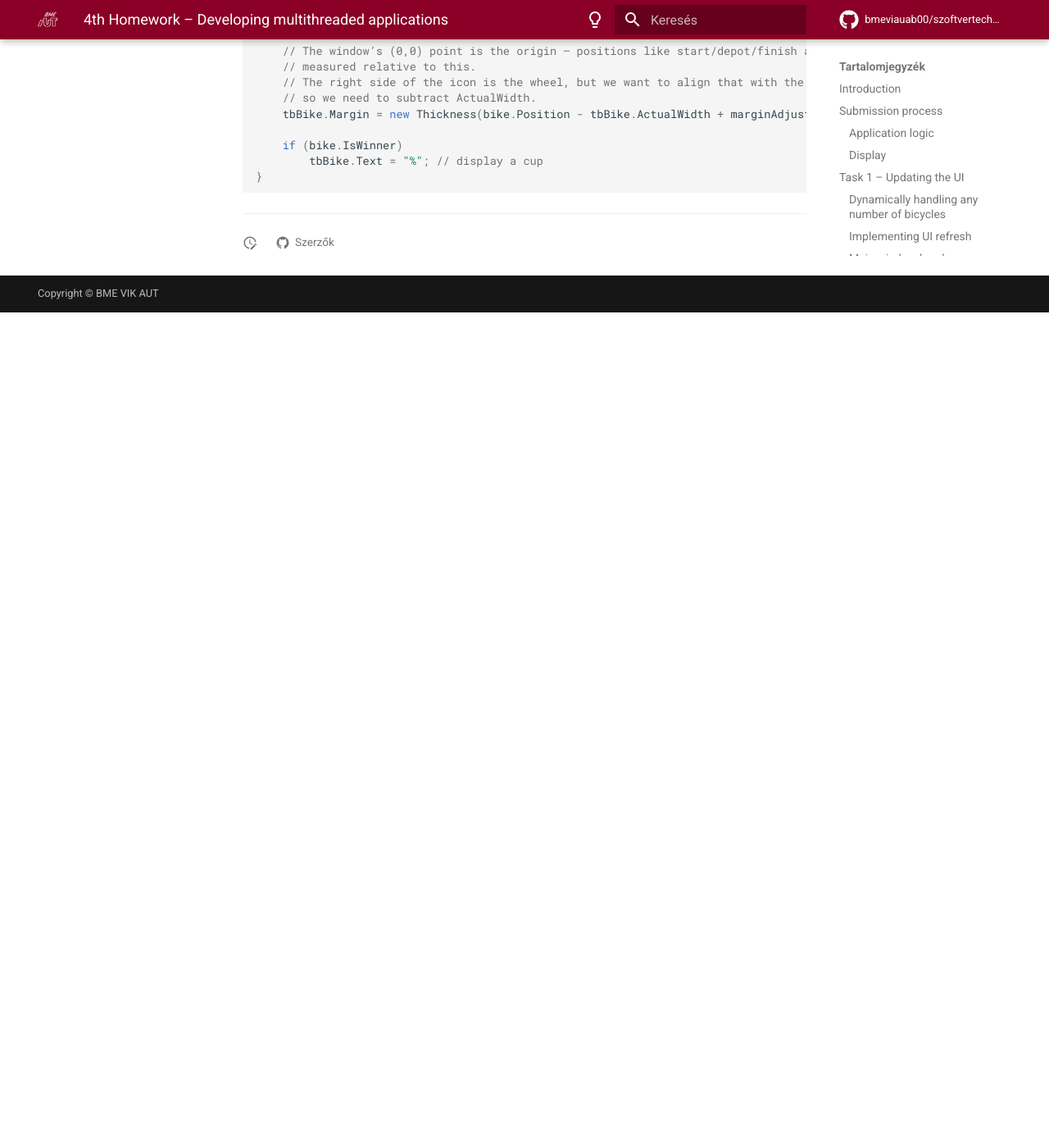
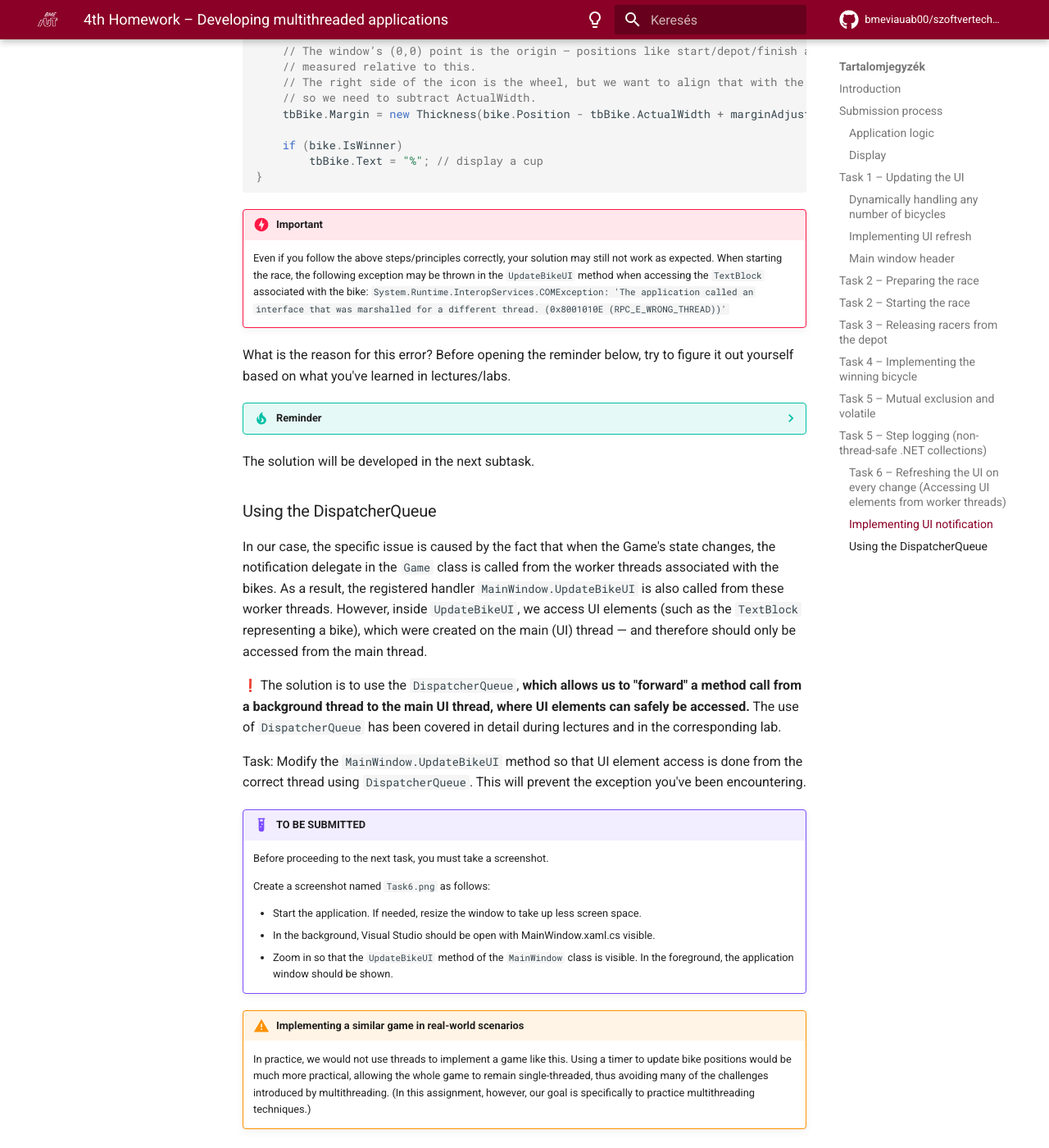
Before and after one commit to bmeviauab00/szoftvertechnikak, an MkDocs documentation site: the page built from docs/hazi/4-tobbszalu-alkalmazasok-fejlesztese/index_eng.md, in a window 1280 px wide and 1400 px high, scrolled down 14747 px. Shown: the whole window at 82% size. Built offline with MkDocs 1.6.1 and Material for MkDocs 9.7.7, drawn with Linux system fonts in a browser that asks for light colours; emoji names are drawn with the system emoji font; comment, search, counter and statistics services are not loaded; the version menu is left out; before the commit the page ends 15128 px from its top, so only the background shows below that.

Commit message:
HW4 translated

````diff
--- a/docs/hazi/4-tobbszalu-alkalmazasok-fejlesztese/index_eng.md
+++ b/docs/hazi/4-tobbszalu-alkalmazasok-fejlesztese/index_eng.md
@@ -429,3 +429,64 @@ private void UpdateBikeUI(Bike bike)
         tbBike.Text = "%"; // display a cup
 }
 ```
+
+!!! danger "Important"
+    Even if you follow the above steps/principles correctly, your solution may still not work as expected. When starting the race, the following exception may be thrown in the `UpdateBikeUI` method when accessing the `TextBlock` associated with the bike: `System.Runtime.InteropServices.COMException: 'The application called an interface that was marshalled for a different thread. (0x8001010E (RPC_E_WRONG_THREAD))'`
+
+What is the reason for this error? Before opening the reminder below, try to figure it out yourself based on what you've learned in lectures/labs.
+
+??? tip "Reminder"
+    **In WinUI, you may only access a UI element/control from the same thread that created it — UI elements are not thread-safe, and they will throw exceptions if you attempt to access them "incorrectly" from another thread.**
+
+The solution will be developed in the next subtask.
+
+### Using the DispatcherQueue
+
+In our case, the specific issue is caused by the fact that when the Game's state changes, the notification delegate in the `Game` class is called from the worker threads associated with the bikes. As a result, the registered handler `MainWindow.UpdateBikeUI` is also called from these worker threads. However, inside `UpdateBikeUI`, we access UI elements (such as the `TextBlock` representing a bike), which were created on the main (UI) thread — and therefore should only be accessed from the main thread.
+
+:exclamation: The solution is to use the `DispatcherQueue`, **which allows us to "forward" a method call from a background thread to the main UI thread, where UI elements can safely be accessed.** The use of `DispatcherQueue` has been covered in detail during lectures and in the corresponding lab.
+
+Task: Modify the `MainWindow.UpdateBikeUI` method so that UI element access is done from the correct thread using `DispatcherQueue`. This will prevent the exception you've been encountering.
+
+!!! example "TO BE SUBMITTED"
+    Before proceeding to the next task, you must take a screenshot.
+
+    Create a screenshot named `Task6.png` as follows:
+
+    - Start the application. If needed, resize the window to take up less screen space.
+    - In the background, Visual Studio should be open with MainWindow.xaml.cs visible.
+    - Zoom in so that the `UpdateBikeUI` method of the `MainWindow` class is visible. In the foreground, the application window should be shown.
+
+!!! warning "Implementing a similar game in real-world scenarios"
+    In practice, we would not use threads to implement a game like this. Using a timer to update bike positions would be much more practical, allowing the whole game to remain single-threaded, thus avoiding many of the challenges introduced by multithreading. (In this assignment, however, our goal is specifically to practice multithreading techniques.)
+
+
+<!--
+## Optional task (not mandatory)
+
+### Task
+
+Enable stopping the bicycles via a button click:
+
+- Add a button to the right of the others with the label *Stop Race*.
+- Clicking the *Stop Race* button should stop all bicycles and terminate the threads running them. Introduce a public method called `StopRace` in the `Game` class for this purpose.
+- The race should be stoppable even before it is started.
+- After stopping the race, the `StopRace` method should wait until all threads have actually finished executing.
+- Once the race has been stopped (*Stop Race* clicked), no other button should be clickable (set the `IsEnabled` property of all buttons to false).
+
+### Solution
+
+Below are some key elements of the solution:
+
+- Add a *Stop Race* button to the UI, implement a click handler, and from there call the newly introduced `Game.StopRace` method.
+- To stop the threads, introduce a flag variable that the bike thread loops can monitor. Use a `bool` variable named `raceEnded`, and modify the thread function so that if it becomes true, the thread exits (use return).
+- However, the boolean variable alone is not sufficient.
+When a bike is waiting at the starting line or in the depot, its thread is blocked, waiting on an event — and therefore it cannot check the `raceEnded` flag. Thus, you must also introduce a new `ManualResetEvent` to signal the stop event (this can be awaited too).
+- In the *Stop Race* button click (inside `Game.StopRace`), set both the boolean flag and the `ManualResetEvent` to a signaled state.
+- In the bike thread function, comment out (but don't delete!) the existing event wait logic, and replace it with a new implementation using the `ManualResetEvent` you just created.
+The bikes will still need to wait, but now the wait should also break immediately if the stop signal is received.
+- If stopping was requested, the thread must exit (e.g. with a `return`).
+- In the `Game.StopRace` method, after signaling the threads, wait for them to finish using `Join()` on each thread. For this, you need to store the thread objects when they are started — use a member variable like `List<Thread>`.
+
+Note: An alternative solution for stopping threads — instead of using a boolean and `ManualResetEvent` — would be to call `Interrupt` on each thread and handle the resulting `ThreadInterruptedException` in the thread function. This technique was covered in the lecture.
+-->
````
